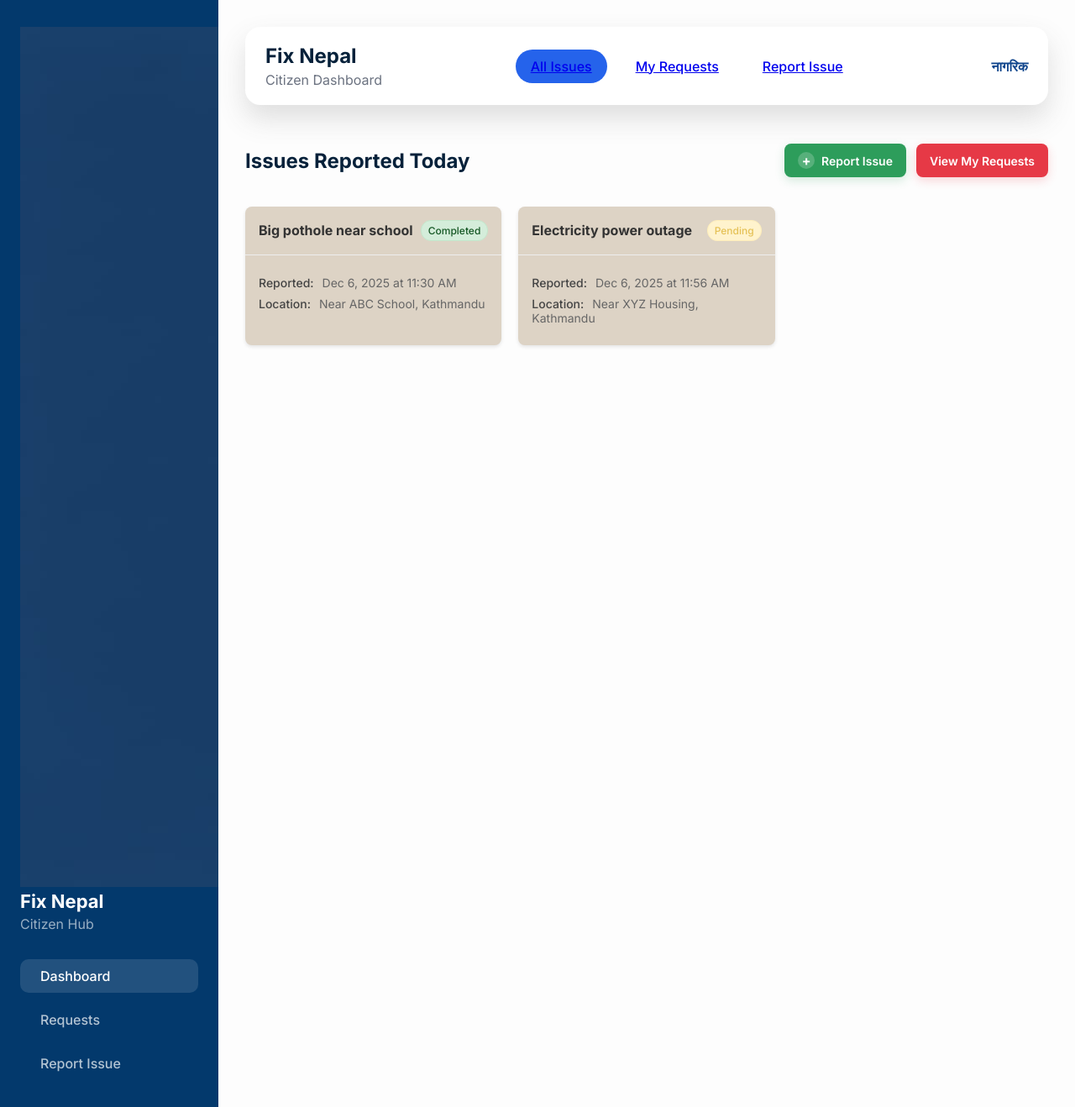
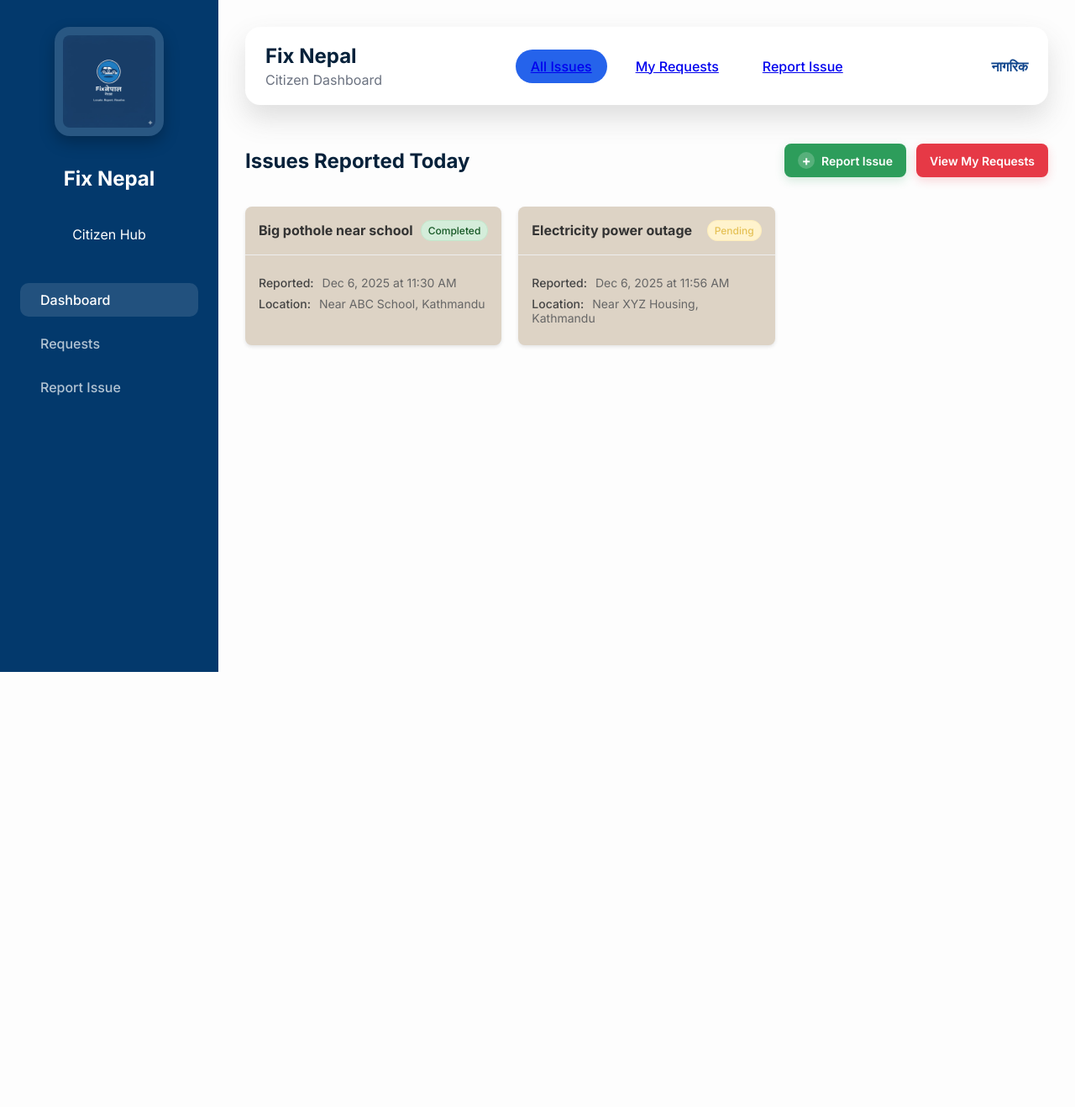
Before and after one commit to nabinthapaofc-stack/Fix-Nepal, a PHP site: page / in a window 1280 px wide. Shown: the whole page at 84% size. After the commit the page ends 800 px from the top, so only its background shows below. Run offline with PHP 8.4, Linux system fonts and the light colour scheme.

Commit message:
Refactor code structure for improved readability and maintainability

```diff
--- a/css/sidebar.css
+++ b/css/sidebar.css
@@ -14,14 +14,28 @@
     gap: 32px;
 }
 
-.sidebar-brand h2 {
-    margin: 0;
-    font-size: 22px;
+.sidebar-brand {
+    display: flex;
+    flex-direction: column;
+    align-items: center;
+    text-align: center;
+    gap: 6px;
 }
 
-.sidebar-brand p {
-    margin: 4px 0 0;
-    color: rgba(255, 255, 255, 0.6);
+.sidebar-logo-link {
+    display: inline-flex;
+    justify-content: center;
+}
+
+.sidebar-logo {
+    width: 110px;
+    height: auto;
+    display: block;
+    margin: 0 auto 10px;
+    padding: 10px;
+    border-radius: 18px;
+    background: rgba(255, 255, 255, 0.15);
+    box-shadow: 0 8px 18px rgba(0, 0, 0, 0.25);
 }
 
 .sidebar-nav {
```
Also changed, not shown: assets/Untitled design (3) - Copy.png (renamed from assets/Untitled design (3).png).
